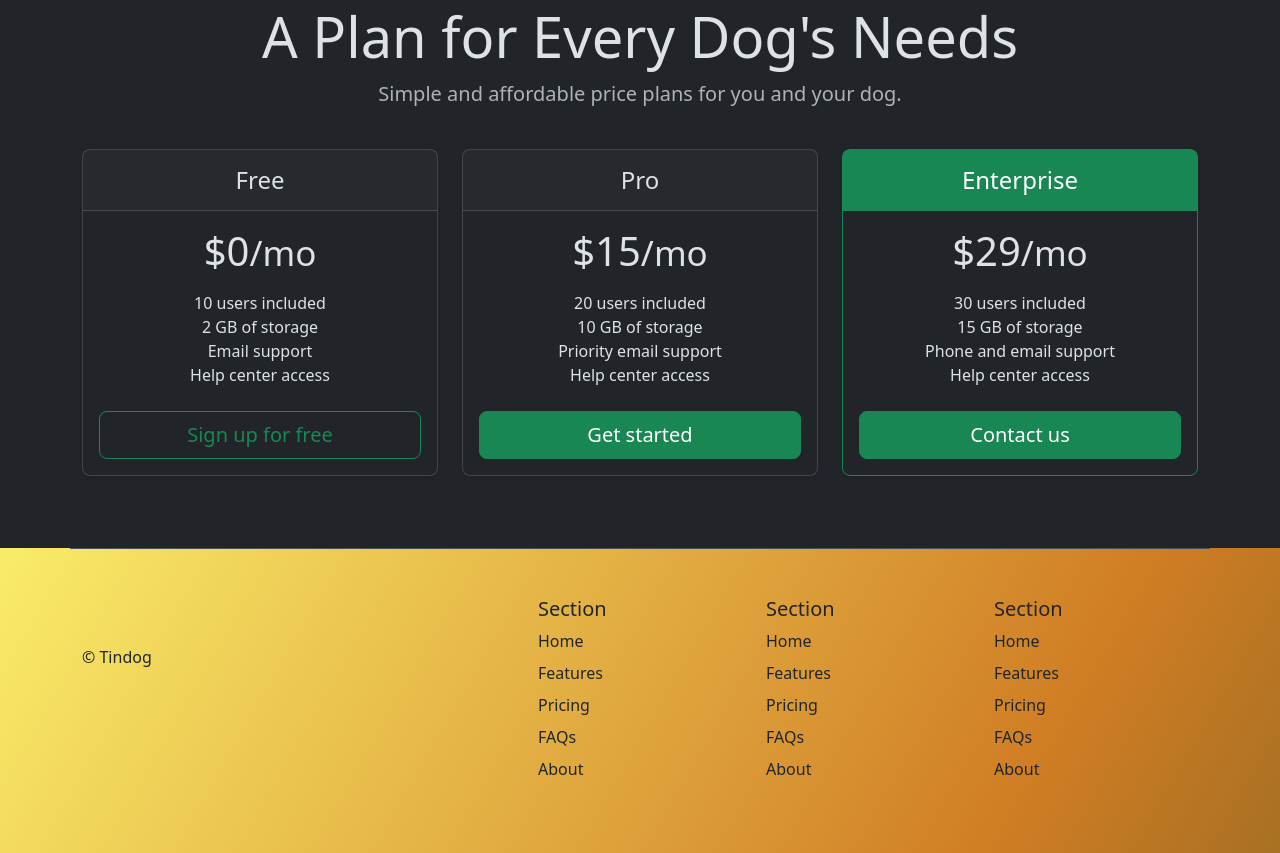
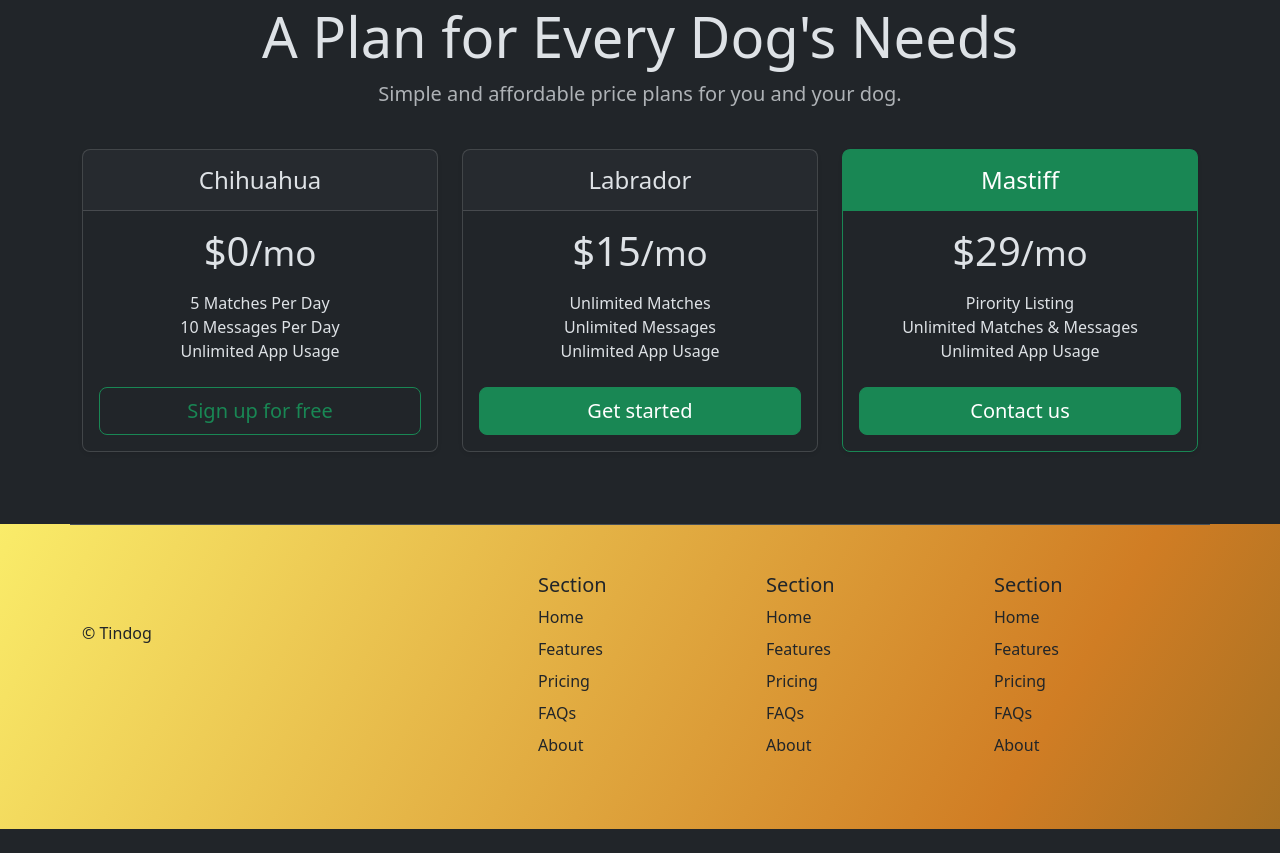
Before and after one commit to Kheidari71/Pet-Shop, a plain HTML site: page index.html in a window 1280 px wide. Shown: the part 2364-3217 px from the top of the page. After the commit the page ends 3193 px from the top, so only its background shows below. Drawn offline with nearby package versions, Linux system fonts and the light colour scheme.

Commit message:
new html

```diff
--- a/index.html
+++ b/index.html
@@ -17,7 +17,7 @@
   <section class="navbar">
     <nav class="navbar navbar-expand-lg bg-body-tertiary fixed-top">
       <div class="container-fluid">
-        <a class="navbar-brand" href="#"><img src="./images/doglogo.png" alt="moveit brand icon" height="60"> DogLover</a>
+        <a class="navbar-brand"><img src="./images/doglogo.png" alt="moveit brand icon" height="60"> DogLover</a>
         <button class="navbar-toggler" type="button" data-bs-toggle="collapse" data-bs-target="#navbarSupportedContent" aria-controls="navbarSupportedContent" aria-expanded="false" aria-label="Toggle navigation">
 
           <span class="navbar-toggler-icon"></span>
@@ -216,15 +216,14 @@
       <div class="col">
         <div class="card mb-4 rounded-3 shadow-sm">
           <div class="card-header py-3">
-            <h4 class="my-0 fw-normal">Free</h4>
+            <h4 class="my-0 fw-normal">Chihuahua</h4>
           </div>
           <div class="card-body">
             <h1 class="card-title pricing-card-title">$0<small class="text-body-success fw-light">/mo</small></h1>
             <ul class="list-unstyled mt-3 mb-4">
-              <li>10 users included</li>
-              <li>2 GB of storage</li>
-              <li>Email support</li>
-              <li>Help center access</li>
+              <li>5 Matches Per Day</li>
+              <li>10 Messages Per Day</li>
+              <li>Unlimited App Usage</li>
             </ul>
             <button type="button" class="w-100 btn btn-lg btn-outline-success">Sign up for free</button>
           </div>
@@ -233,15 +232,14 @@
       <div class="col">
         <div class="card mb-4 rounded-3 shadow-sm">
           <div class="card-header py-3">
-            <h4 class="my-0 fw-normal">Pro</h4>
+            <h4 class="my-0 fw-normal">Labrador</h4>
           </div>
           <div class="card-body">
             <h1 class="card-title pricing-card-title">$15<small class="text-body-success fw-light">/mo</small></h1>
             <ul class="list-unstyled mt-3 mb-4">
-              <li>20 users included</li>
-              <li>10 GB of storage</li>
-              <li>Priority email support</li>
-              <li>Help center access</li>
+              <li>Unlimited Matches</li>
+              <li>Unlimited Messages</li>
+              <li>Unlimited App Usage</li>
             </ul>
             <button type="button" class="w-100 btn btn-lg btn-success">Get started</button>
           </div>
@@ -250,15 +248,14 @@
       <div class="col">
         <div class="card mb-4 rounded-3 shadow-sm border-success">
           <div class="card-header py-3 text-bg-success border-success">
-            <h4 class="my-0 fw-normal">Enterprise</h4>
+            <h4 class="my-0 fw-normal">Mastiff</h4>
           </div>
           <div class="card-body">
             <h1 class="card-title pricing-card-title">$29<small class="text-body-success fw-light">/mo</small></h1>
             <ul class="list-unstyled mt-3 mb-4">
-              <li>30 users included</li>
-              <li>15 GB of storage</li>
-              <li>Phone and email support</li>
-              <li>Help center access</li>
+              <li>Pirority Listing</li>
+              <li>Unlimited Matches & Messages</li>
+              <li>Unlimited App Usage</li>
             </ul>
             <button type="button" class="w-100 btn btn-lg btn-success">Contact us</button>
           </div>
```
